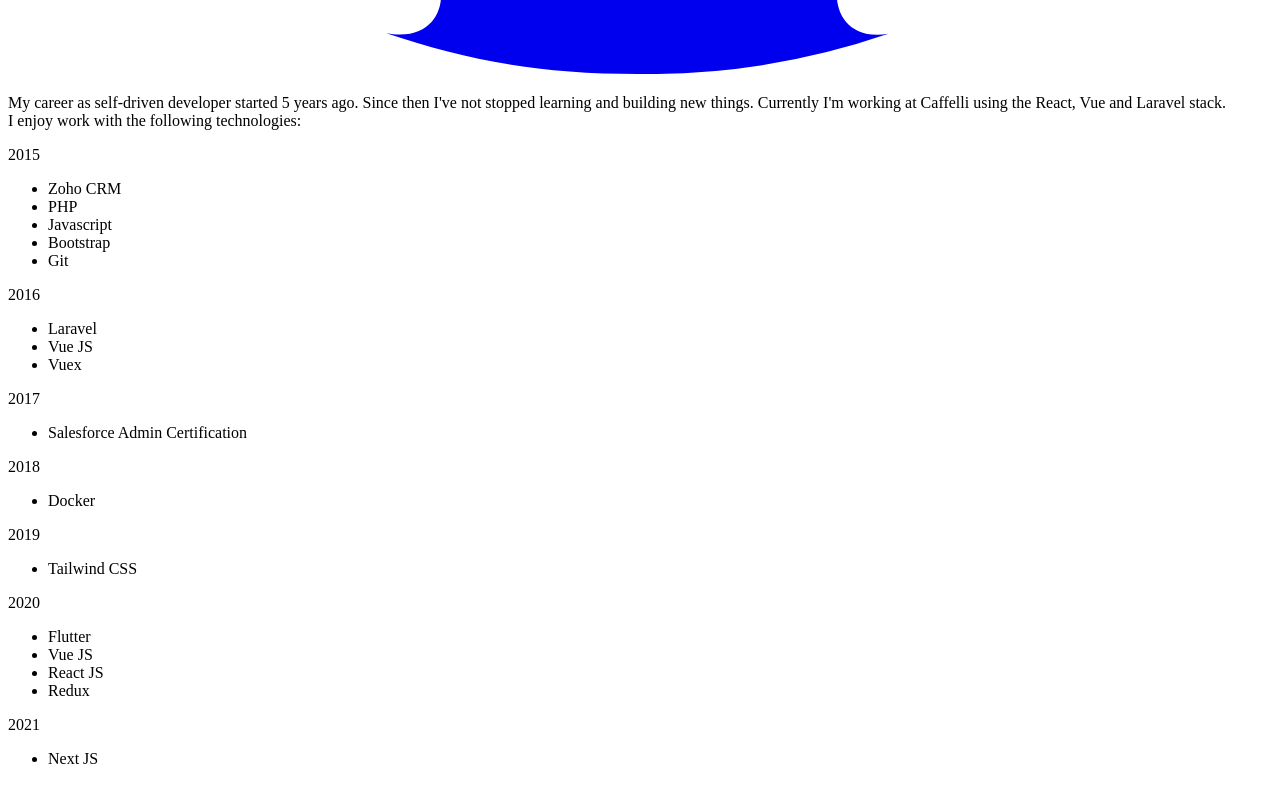
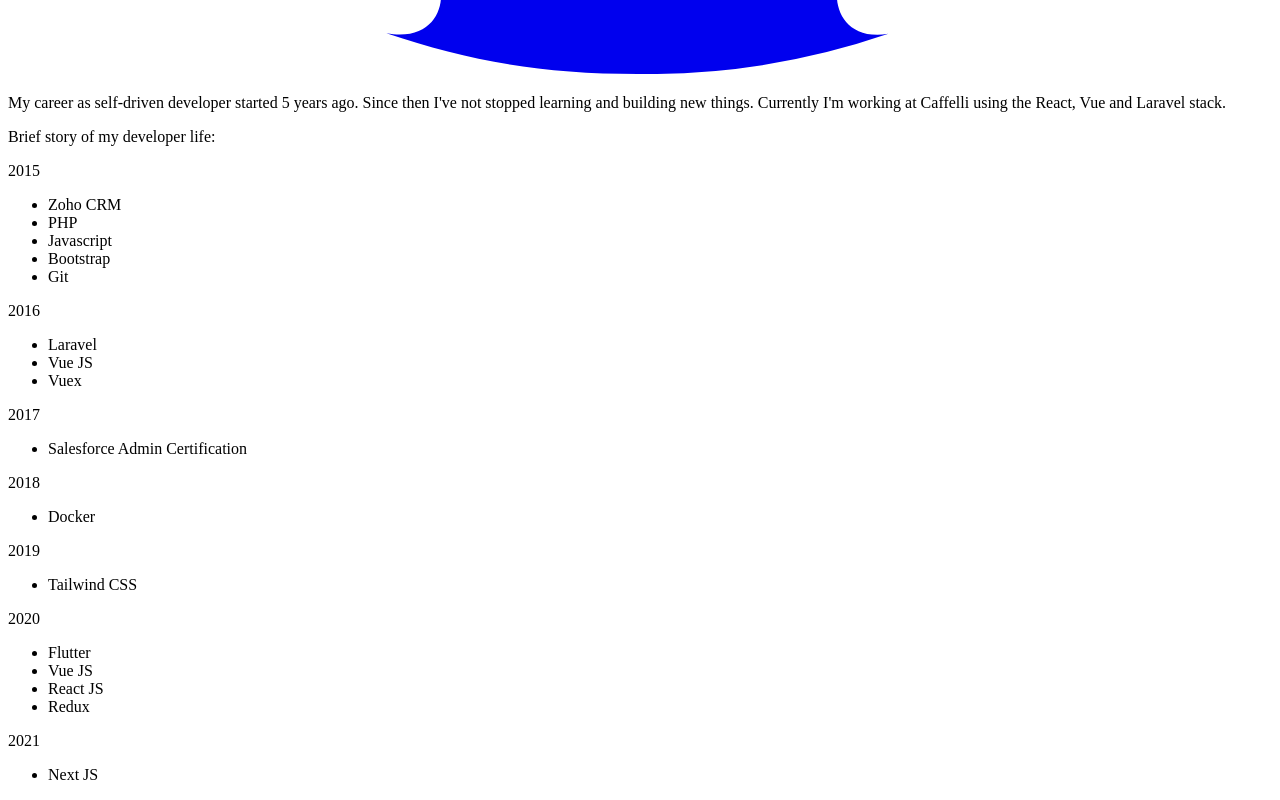
Before and after one commit to emw3/guslev.com, a Next.js app: page / in a window 1280 px wide. Shown: the part 1416-2216 px from the top of the page. Built offline with nearby package versions, Linux system fonts and the light colour scheme.

Commit message:
[bio] Updated home page timeline reference

```diff
--- a/pages/index.tsx
+++ b/pages/index.tsx
@@ -52,9 +52,11 @@
                 then I&apos;ve not stopped learning and building new things.
                 Currently I&apos;m working at Caffelli using the React, Vue and
                 Laravel stack.
-                <br />I enjoy work with the following technologies:
               </p>
-              <Timeline />
+              <div className="py-8">
+                <p className={"font-sans antialiased text-base sm:text-lg tracking-normal mb-8"}>Brief story of my developer life:</p>
+                <Timeline />
+              </div>
             </div>
           </>
         </Container>
```
